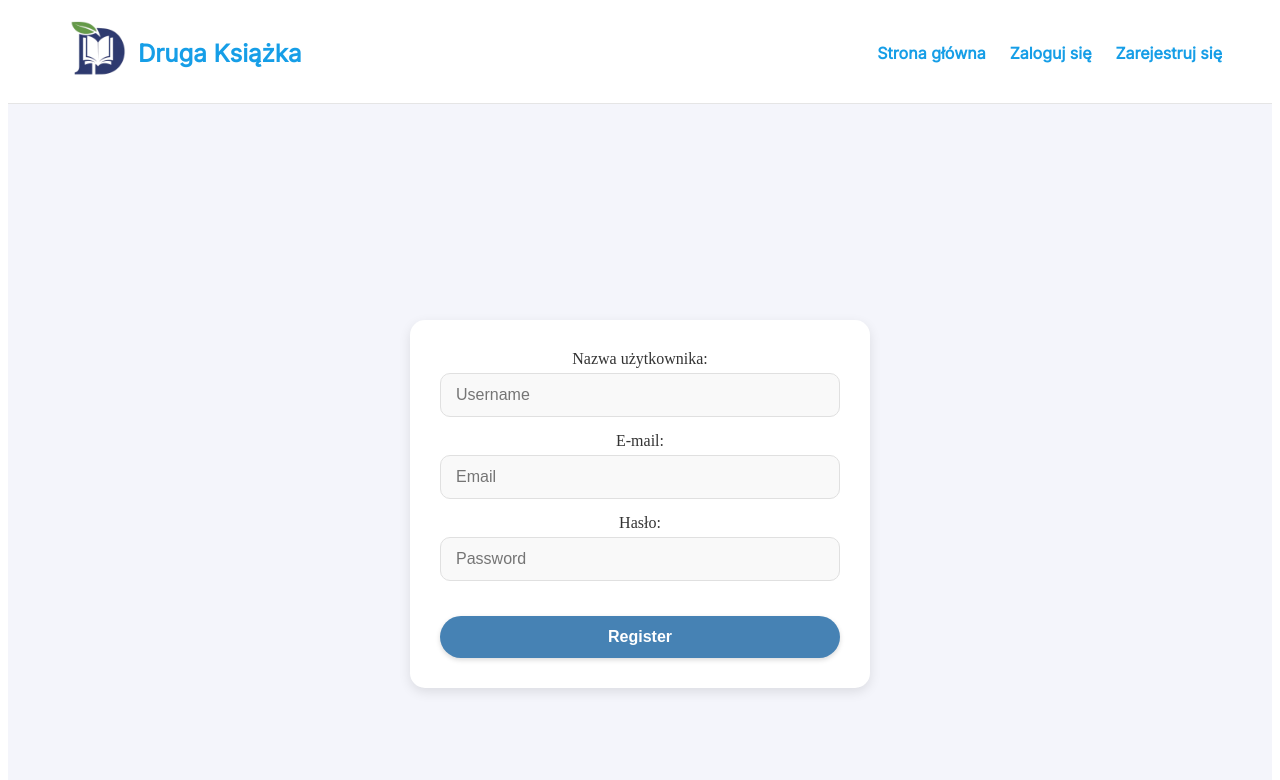
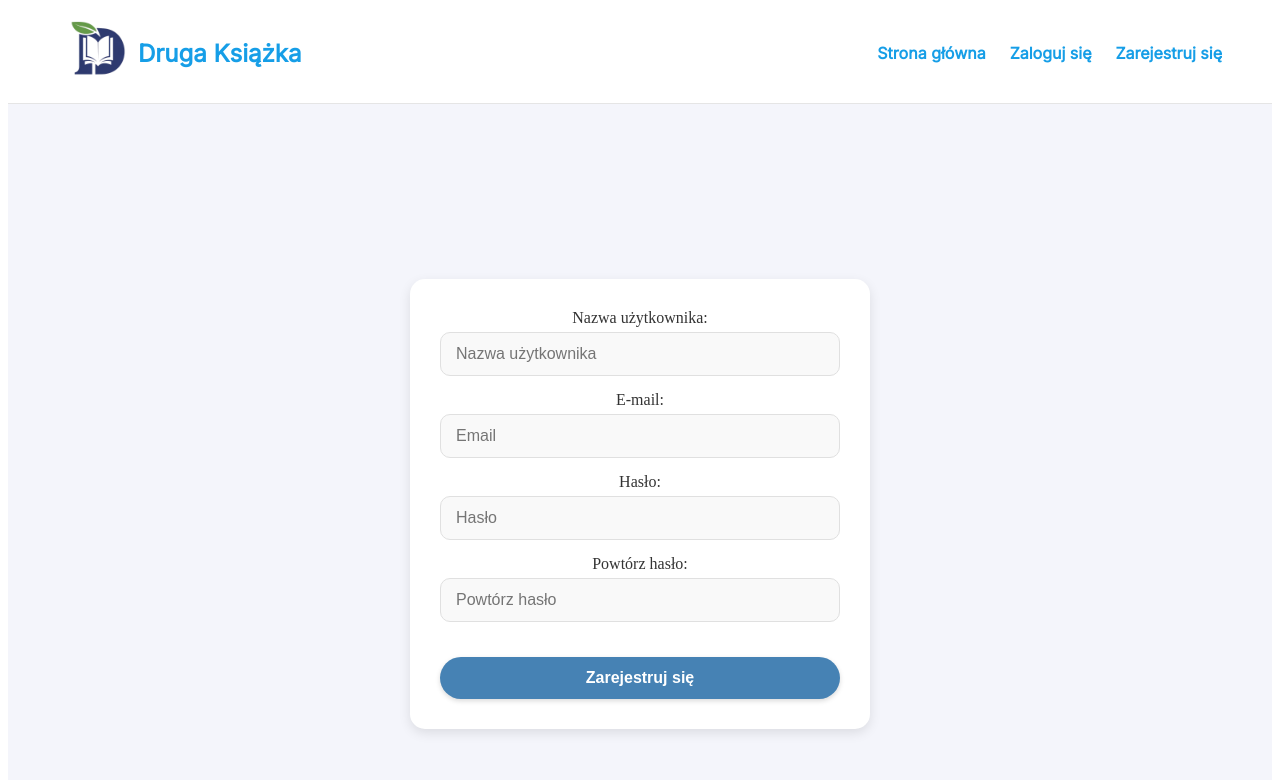
Before and after one commit to DorianBajorek/book-web-ui, a React (Create React App) app: page /register in a window 1280 px wide. Shown: the top 780 px of the page. Built offline with nearby package versions, Linux system fonts and the light colour scheme.

Commit message:
confirm passoword

```diff
--- a/src/components/Banners/ErrorBanner.tsx
+++ b/src/components/Banners/ErrorBanner.tsx
@@ -47,6 +47,7 @@ const iconContainerStyle: React.CSSProperties = {
 
 const iconStyle: React.CSSProperties = {
   fontSize: '24px',
+  marginTop: '-7px'
 };
 
 const textContainerStyle: React.CSSProperties = {
--- a/src/components/Register.tsx
+++ b/src/components/Register.tsx
@@ -1,16 +1,26 @@
 import React, { useState } from 'react';
+import { registerUser } from '../BooksService';
 import { useAuth } from './UserData';
-import { registerUser } from '../BooksService';
 import { useNavigate } from 'react-router-dom';
+import ErrorBanner from './Banners/ErrorBanner';
 
 const Register: React.FC = () => {
   const [username, setUsername] = useState('');
   const [email, setEmail] = useState('');
   const [password, setPassword] = useState('');
   const [confirmPassword, setConfirmPassword] = useState('');
+  const [showError, setShowError] = useState('');
+  const { updateToken, updateUserName, updateEmail } = useAuth();
   const navigate = useNavigate();
-  const { updateToken, updateUserName, updateEmail } = useAuth();
+
   const handleRegister = async () => {
+    setShowError('');
+    if (!username || !email || !password || !confirmPassword) {
+      setShowError('Wszystkie pola muszą być wypełnione.');
+      setTimeout(() => setShowError(''), 5000);
+      return;
+    }
+
     try {
       const data = await registerUser(email, username, password);
       if (data) {
@@ -20,11 +30,14 @@ const Register: React.FC = () => {
         navigate('/');
       }
     } catch (error) {
+      setShowError('Wystąpił błąd podczas rejestracji.');
+      setTimeout(() => setShowError(''), 5000);
     }
   };
 
   return (
     <div style={styles.pageContainer}>
+      {showError && <ErrorBanner message={showError} />}
       <div style={styles.container}>
         <div style={styles.formGroup}>
           <label style={styles.label}>Nazwa użytkownika:</label>
@@ -33,7 +46,7 @@ const Register: React.FC = () => {
             value={username}
             onChange={(e) => setUsername(e.target.value)}
             style={styles.input}
-            placeholder="Username"
+            placeholder="Nazwa użytkownika"
           />
         </div>
 
@@ -55,12 +68,23 @@ const Register: React.FC = () => {
             value={password}
             onChange={(e) => setPassword(e.target.value)}
             style={styles.input}
-            placeholder="Password"
+            placeholder="Hasło"
+          />
+        </div>
+
+        <div style={styles.formGroup}>
+          <label style={styles.label}>Powtórz hasło:</label>
+          <input
+            type="password"
+            value={confirmPassword}
+            onChange={(e) => setConfirmPassword(e.target.value)}
+            style={styles.input}
+            placeholder="Powtórz hasło"
           />
         </div>
 
         <button type="button" onClick={handleRegister} style={styles.button}>
-          Register
+          Zarejestruj się
         </button>
       </div>
     </div>
```
